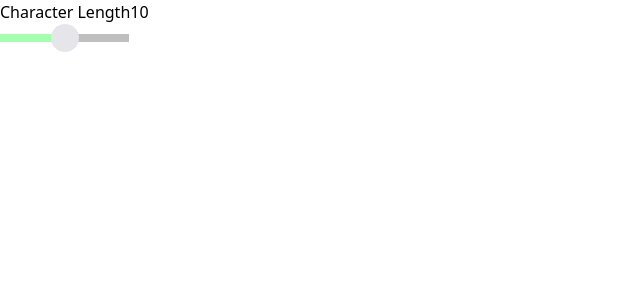
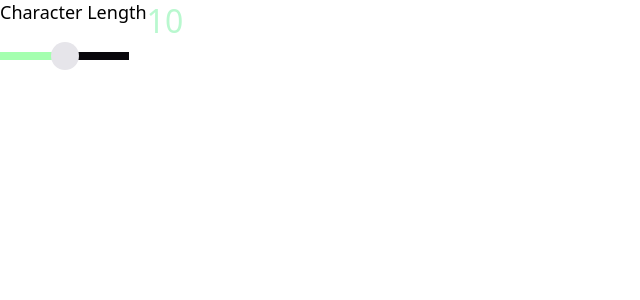
Before and after one commit to MikeG404/password-generator, a React (Vite) app: page / in a window 1280 px wide. Shown: the top 300 px of the page, without its empty margins (0-640 px from the left). Built offline with nearby package versions, Linux system fonts and the light colour scheme.

Commit message:
Add preset, hover and text color

```diff
--- a/src/components/Slider.jsx
+++ b/src/components/Slider.jsx
@@ -11,7 +11,7 @@ export default function Slider() {
     const sliderTrackStyle = useMemo(() => {
         const gradientPErcentage = (values.currentValue / values.max) * 100
         return {
-            background: `linear-gradient(to right, rgb(164, 255, 175, 1) ${gradientPErcentage}%, rgba(0, 0, 0, 0.25) ${gradientPErcentage}%)`
+            background: `linear-gradient(to right, rgb(164, 255, 175) ${gradientPErcentage}%, rgb(8, 7, 11) ${gradientPErcentage}%)`
         }
     }, [values.currentValue])
 
@@ -27,8 +27,8 @@ export default function Slider() {
   return (
     <div id='slider'>
         <div id='slider-text' className='flex w-full'>
-            <label htmlFor="slider">Character Length</label>
-            <p>{values.currentValue}</p>
+            <label htmlFor="slider" className='preset-3'>Character Length</label>
+            <p className='preset-1 text-neon'>{values.currentValue}</p>
         </div>
         <input
             type='range'
--- a/src/index.css
+++ b/src/index.css
@@ -72,6 +72,10 @@
   background-color: var(--color-green-200);
 }
 
+.text-neon {
+  color: var(--color-green-200);
+}
+
 .slider {
   -webkit-appearance: none;
   background-color: var(--green-200);
@@ -86,3 +90,8 @@
   border-radius: 50%;
   cursor: pointer;
 }
+
+.slider::-webkit-slider-thumb:hover {
+  background-color: var(--grey-950);
+  border: #A4FFAF solid 2px;
+}
```
